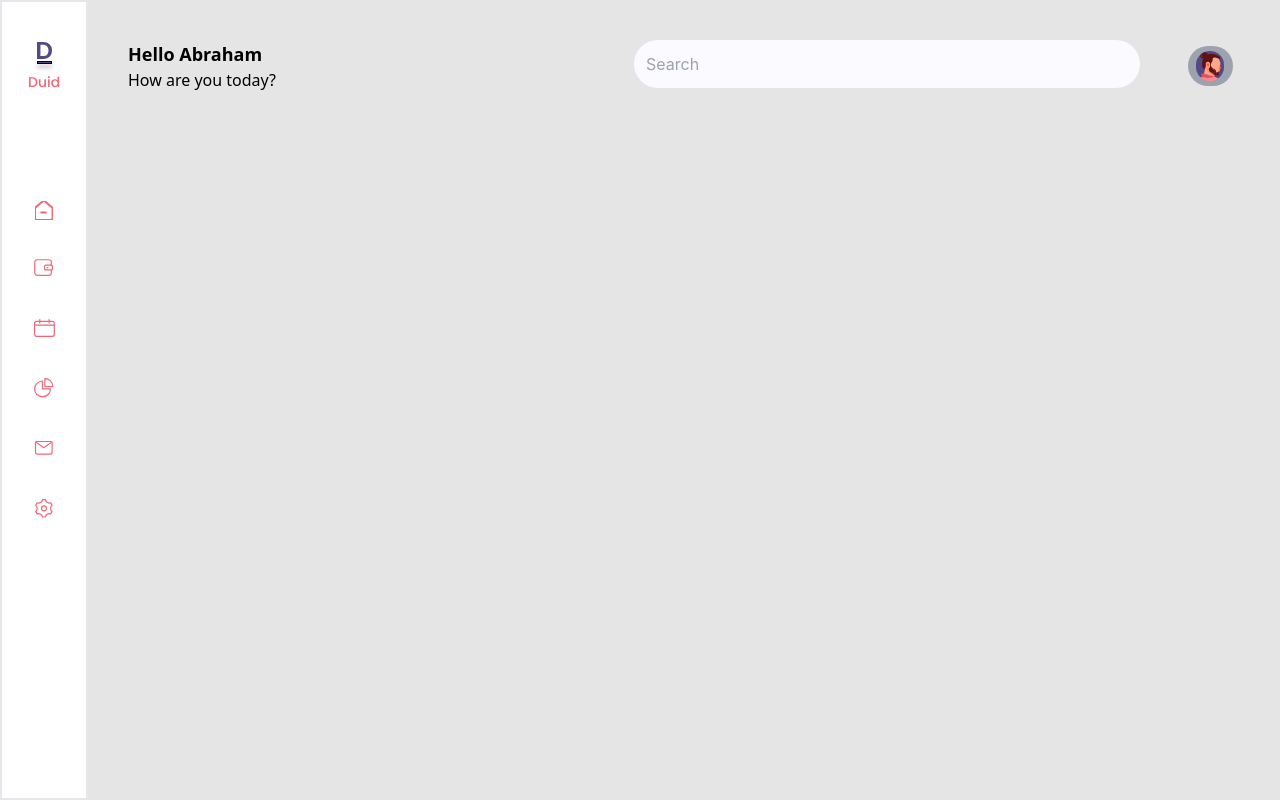
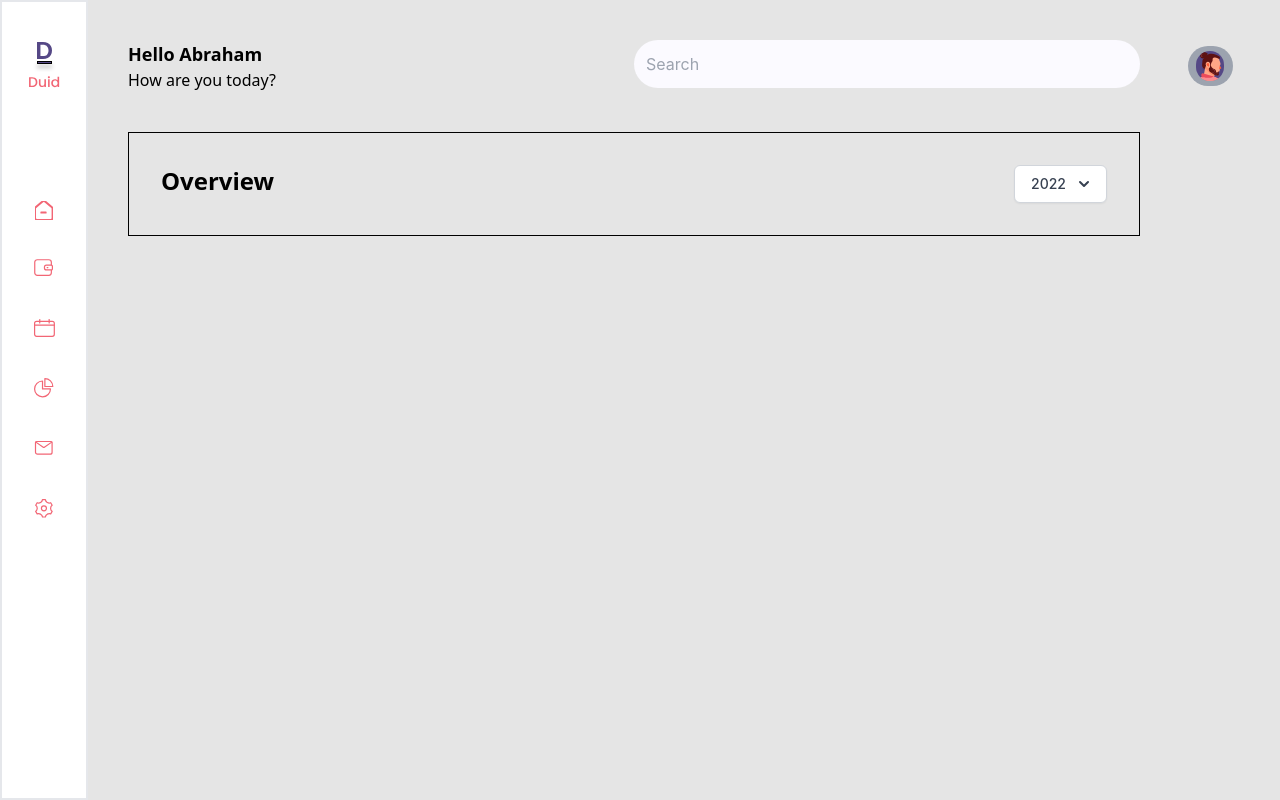
Before and after one commit to NayanJD/finance-app, a React (Create React App) app: page / in a window 1280 px wide. Built offline with nearby package versions, Linux system fonts and the light colour scheme.

Commit message:
Add Overview div of stats

```diff
--- a/package.json
+++ b/package.json
@@ -3,6 +3,7 @@
   "version": "0.1.0",
   "private": true,
   "dependencies": {
+    "@headlessui/react": "^1.4.3",
     "@heroicons/react": "^1.0.5",
     "@testing-library/jest-dom": "^5.16.1",
     "@testing-library/react": "^12.1.2",
--- /dev/null
+++ b/src/components/dropdown.tsx
@@ -0,0 +1,109 @@
+import { Fragment, useState } from "react";
+import { Menu, Transition } from "@headlessui/react";
+import { ChevronDownIcon } from "@heroicons/react/solid";
+
+function classNames(...classes: string[]) {
+  return classes.filter(Boolean).join(" ");
+}
+
+interface IDropdownProp {
+  options: string[];
+}
+export default function Dropdown({ options }: IDropdownProp) {
+  const [selectedIndex, setSelectedIndex] = useState(0);
+
+  return (
+    <Menu as="div" className="relative inline-block text-left">
+      <div>
+        <Menu.Button className="inline-flex justify-center w-full rounded-md border border-gray-300 shadow-sm px-4 py-2 bg-white text-sm font-medium text-gray-700 hover:bg-gray-50 focus:outline-none focus:ring-2 focus:ring-duidRed">
+          {options[selectedIndex]}
+          <ChevronDownIcon className="-mr-1 ml-2 h-5 w-5" aria-hidden="true" />
+        </Menu.Button>
+      </div>
+
+      <Transition
+        as={Fragment}
+        enter="transition ease-out duration-100"
+        enterFrom="transform opacity-0 scale-95"
+        enterTo="transform opacity-100 scale-100"
+        leave="transition ease-in duration-75"
+        leaveFrom="transform opacity-100 scale-100"
+        leaveTo="transform opacity-0 scale-95"
+      >
+        <Menu.Items className="origin-top-right absolute right-0 mt-2 w-56 rounded-md shadow-lg bg-white ring-1 ring-black ring-opacity-5 focus:outline-none">
+          <div className="py-1">
+            {options.map((option, index) => (
+              <Menu.Item onClick={() => setSelectedIndex(index)}>
+                {({ active }) => (
+                  <a
+                    href="#"
+                    className={classNames(
+                      active ? "bg-gray-100 text-gray-900" : "text-gray-700",
+                      "block px-4 py-2 text-sm"
+                    )}
+                  >
+                    {option}
+                  </a>
+                )}
+              </Menu.Item>
+            ))}
+            {/* <Menu.Item>
+              {({ active }) => (
+                <a
+                  href="#"
+                  className={classNames(
+                    active ? "bg-gray-100 text-gray-900" : "text-gray-700",
+                    "block px-4 py-2 text-sm"
+                  )}
+                >
+                  Account settings
+                </a>
+              )}
+            </Menu.Item>
+            <Menu.Item>
+              {({ active }) => (
+                <a
+                  href="#"
+                  className={classNames(
+                    active ? "bg-gray-100 text-gray-900" : "text-gray-700",
+                    "block px-4 py-2 text-sm"
+                  )}
+                >
+                  Support
+                </a>
+              )}
+            </Menu.Item>
+            <Menu.Item>
+              {({ active }) => (
+                <a
+                  href="#"
+                  className={classNames(
+                    active ? "bg-gray-100 text-gray-900" : "text-gray-700",
+                    "block px-4 py-2 text-sm"
+                  )}
+                >
+                  License
+                </a>
+              )}
+            </Menu.Item>
+            <form method="POST" action="#">
+              <Menu.Item>
+                {({ active }) => (
+                  <button
+                    type="submit"
+                    className={classNames(
+                      active ? "bg-gray-100 text-gray-900" : "text-gray-700",
+                      "block w-full text-left px-4 py-2 text-sm"
+                    )}
+                  >
+                    Sign out
+                  </button>
+                )}
+              </Menu.Item>
+            </form> */}
+          </div>
+        </Menu.Items>
+      </Transition>
+    </Menu>
+  );
+}
--- a/src/screens/home.tsx
+++ b/src/screens/home.tsx
@@ -1,5 +1,6 @@
 import React, { useState } from "react";
 import { SearchIcon } from "@heroicons/react/solid";
+import Dropdown from "../components/dropdown";
 
 interface IHomeProps {
   isClicked: boolean;
@@ -8,9 +9,9 @@ interface IHomeProps {
 function Home({ isClicked }: IHomeProps) {
   return (
     <div
-      className={`sm:h-screen grid grid-rows ${
+      className={`sm:h-screen ${
         isClicked ? "w-0" : "grow"
-      } sm:grow flex transition-all ease-in-out duration-700`}
+      } sm:grow flex flex-wrap flex-col transition-all ease-in-out duration-700`}
     >
       <div className="grid grid-rows-2 sm:grid-cols-2 h-fit sm:h-[52px] m-[10px] sm:m-[40px]">
         <div>
@@ -25,6 +26,14 @@ function Home({ isClicked }: IHomeProps) {
           />
         </div>
       </div>
+      <div className="border border-black grid mx-[40px] p-[32px] flex flex-wrap flex-col">
+        <div className="grid grid-flow-col">
+          <div className="font-sans font-semibold text-2xl">Overview</div>
+          <div className="grid justify-end">
+            <Dropdown options={["2022", "2021", "2019"]} />
+          </div>
+        </div>
+      </div>
     </div>
   );
 }
```
Also changed, not shown: 1 other file (tests, documents, lock files or other folders).
